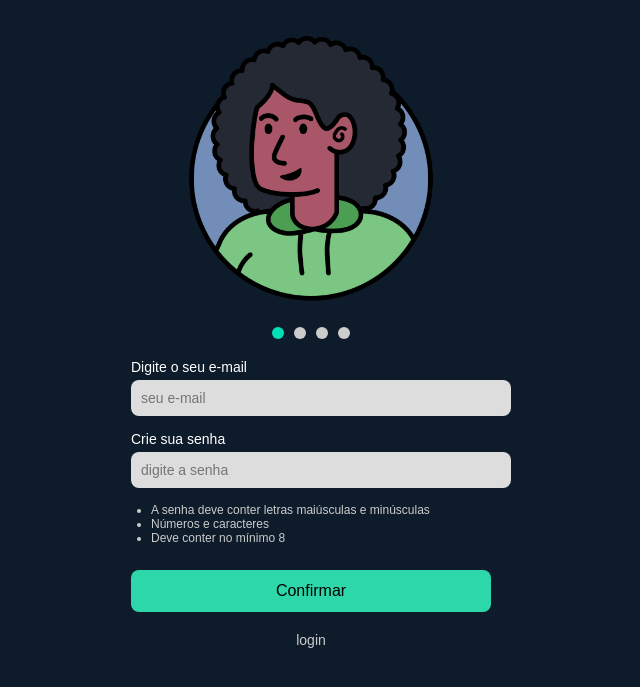
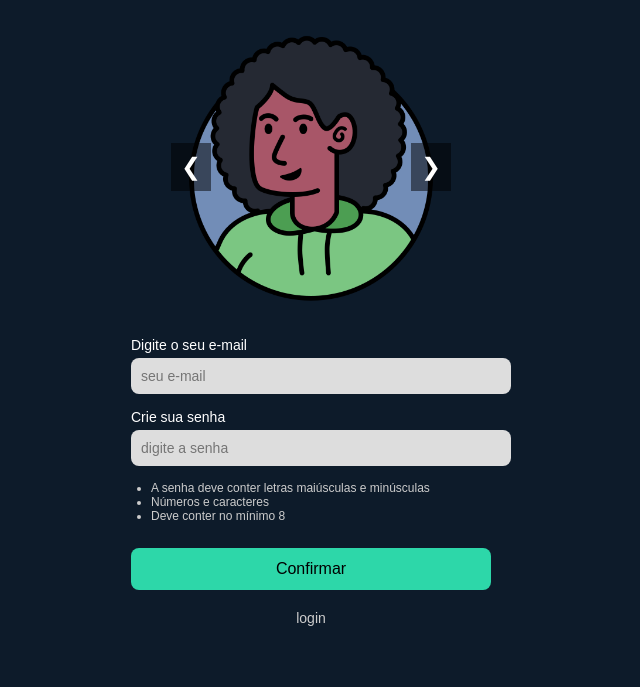
Before and after one commit to Jinacio23/listaComprasCompartilhada, a website: page src/view/cadastro/cadastro.html in a window 1280 px wide. Shown: the part 91-778 px from the top of the page, without its empty margins (329-969 px from the left). Drawn offline with Linux system fonts and the light colour scheme.

Commit message:
cadastro

```diff
--- a/src/view/cadastro/cadastro.html
+++ b/src/view/cadastro/cadastro.html
@@ -6,8 +6,7 @@
   <title>Tela de Cadastro</title>
   <link rel="stylesheet" href="cadastro.css">
   <style>
-    /* Estilo adicional para o carrossel, mantendo integração com o estilo original */
-
+    /* Estilo adicional para o carrossel */
     .carousel-container {
       width: 100%;
       max-width: 300px;
@@ -31,24 +30,26 @@
       display: block;
     }
 
-    .carousel-selectors {
-      display: flex;
-      justify-content: center;
-      margin-top: 10px;
+    /* Estilo das setas de navegação */
+    .carousel-arrow {
+      position: absolute;
+      top: 50%;
+      transform: translateY(-50%);
+      font-size: 24px;
+      color: white;
+      background-color: rgba(0, 0, 0, 0.5);
+      border: none;
+      padding: 10px;
+      cursor: pointer;
+      z-index: 10;
     }
 
-    .selector {
-      width: 12px;
-      height: 12px;
-      margin: 0 5px;
-      background-color: #ccc;
-      border-radius: 50%;
-      cursor: pointer;
-      transition: background-color 0.3s;
+    .carousel-arrow.prev {
+      left: 10px;
     }
 
-    .selector.active {
-      background-color: #00e0b8;
+    .carousel-arrow.next {
+      right: 10px;
     }
   </style>
 </head>
@@ -66,12 +67,9 @@
       <div class="carousel-slide"><img src="../../img/homenP.png" alt="Imagem 3"></div>
       <div class="carousel-slide"><img src="../../img/homenB.png" alt="Imagem 4"></div>
 
-      <div class="carousel-selectors">
-        <span class="selector active" onclick="selectSlide(0)"></span>
-        <span class="selector" onclick="selectSlide(1)"></span>
-        <span class="selector" onclick="selectSlide(2)"></span>
-        <span class="selector" onclick="selectSlide(3)"></span>
-      </div>
+      <!-- Setas de navegação -->
+      <span class="carousel-arrow prev" onclick="moveSlide(-1)">&#10094;</span>
+      <span class="carousel-arrow next" onclick="moveSlide(1)">&#10095;</span>
     </div>
 
     <div class="form">
@@ -88,7 +86,6 @@
       </ul>
 
       <button onclick="validarCadastro()">Confirmar</button>
-
       <p class="login">login</p>
     </div>
   </div>
@@ -96,14 +93,13 @@
   <script>
     let currentSlide = 0;
     const slides = document.querySelectorAll('.carousel-slide');
-    const selectors = document.querySelectorAll('.selector');
 
-    function selectSlide(index) {
+    function moveSlide(direction) {
       slides[currentSlide].classList.remove('active');
-      selectors[currentSlide].classList.remove('active');
-      currentSlide = index;
+      currentSlide += direction;
+      if (currentSlide < 0) currentSlide = slides.length - 1;
+      if (currentSlide >= slides.length) currentSlide = 0;
       slides[currentSlide].classList.add('active');
-      selectors[currentSlide].classList.add('active');
     }
 
     function validarCadastro() {
```
